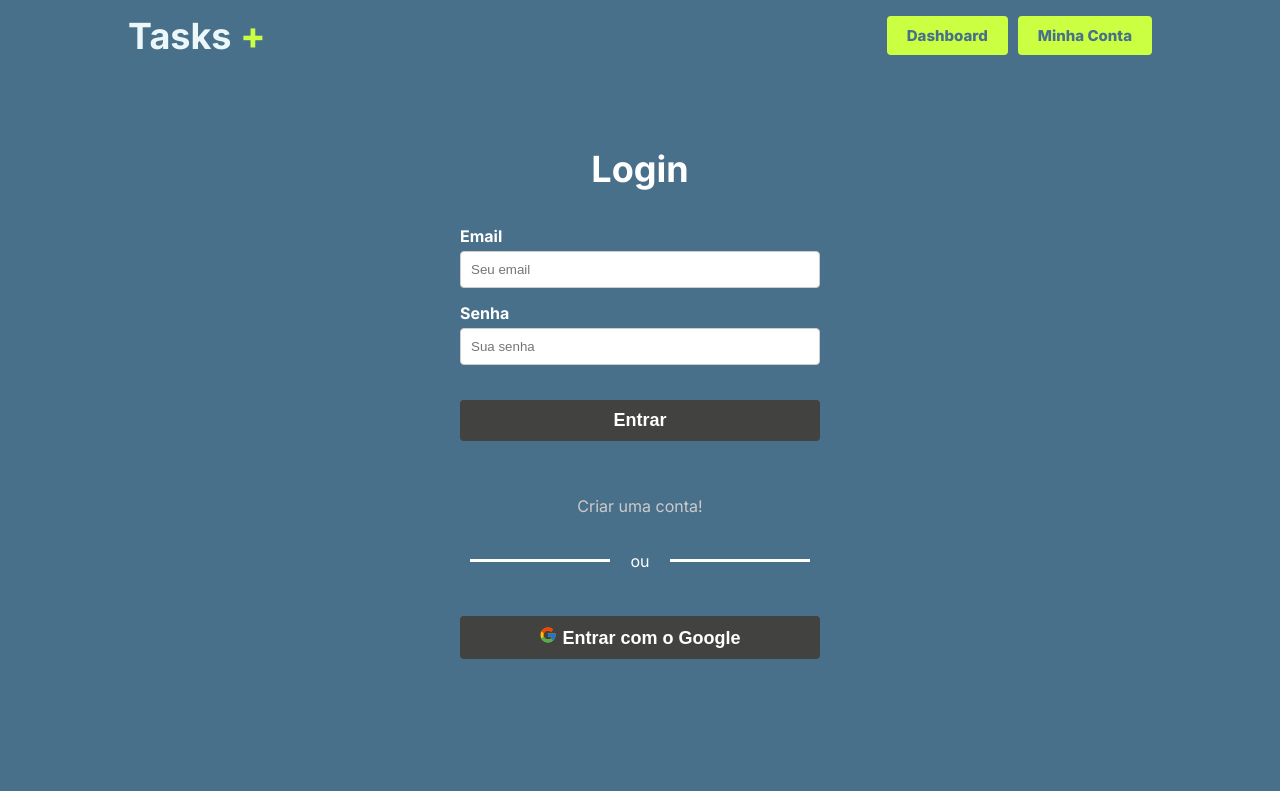
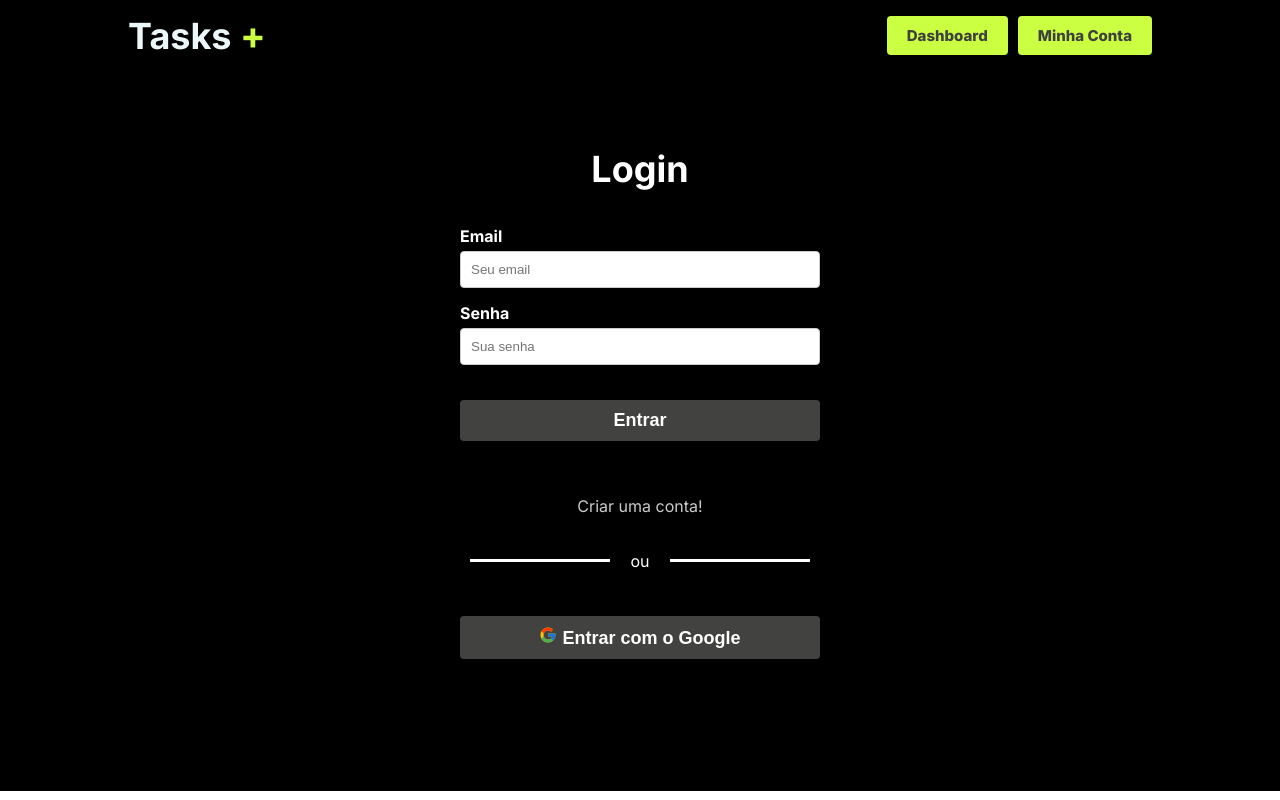
Before and after one commit to rodolphoreis/tasks, a Next.js app: page /login in a window 1280 px wide. Built offline with nearby package versions, Linux system fonts and the light colour scheme.

Commit message:
style: change color

```diff
--- a/src/components/home/home.module.css
+++ b/src/components/home/home.module.css
@@ -4,7 +4,7 @@
   justify-content: center;
   align-items: center;
   height: calc(100vh - 70px);
-  background: #88abc2;
+  background: #000000;
 }
 
 .container_video {
--- a/src/components/login/login.module.css
+++ b/src/components/login/login.module.css
@@ -27,7 +27,7 @@
 }
 
 .container_login {
-  background: #49708a;
+  background: #000000;
   height: calc(100vh - 79px);
   display: flex;
 
--- a/src/components/navBar/nav.module.css
+++ b/src/components/navBar/nav.module.css
@@ -1,5 +1,5 @@
 .container {
-  background: #49708a;
+  background: #000000;
   width: 100%;
   height: 70px;
   display: flex;
@@ -7,7 +7,7 @@
 
 .section {
   display: flex;
-  background: #49708a;
+  background: #000000;
   justify-content: space-between;
   align-items: center;
   max-width: 1280px;
@@ -53,7 +53,7 @@
 
 .button {
   background: #caff42;
-  color: #49708a;
+  color: #404040;
   border: none;
   padding: 10px 20px;
   font-size: 15px;
--- a/src/components/register/Register.module.css
+++ b/src/components/register/Register.module.css
@@ -1,5 +1,5 @@
 .container {
-  background: #49708a;
+  background: #000000;
   width: 100%;
   height: calc(100vh - 81px);
   display: flex;
@@ -68,6 +68,7 @@
 
 .button {
   background-color: #424240;
+  background-color: #caff42;
   color: #ffffff;
   border: none;
   padding: 10px 20px;
@@ -83,3 +84,8 @@
   max-width: 500px;
   margin-top: 20px;
 }
+
+.button:hover {
+  background-color: #caff42;
+  color: #2d3237;
+}
```
